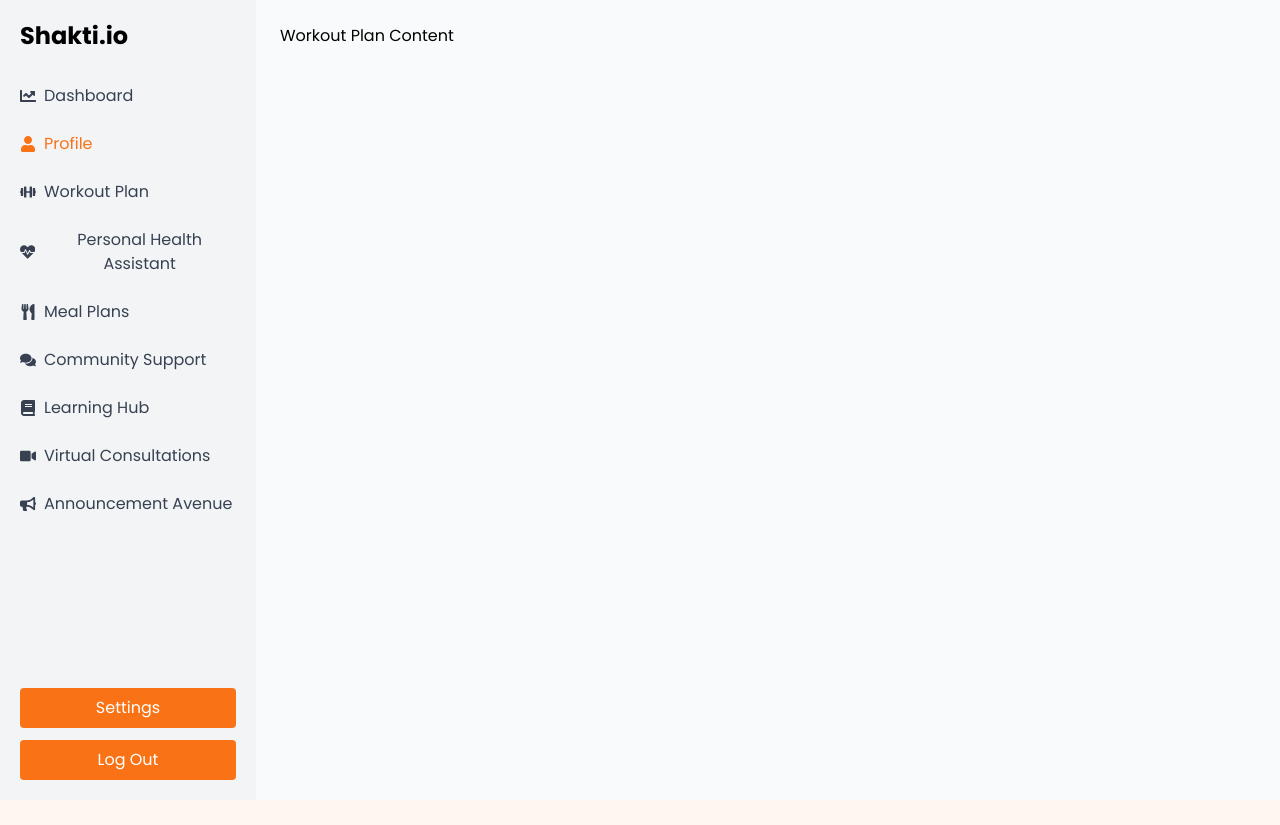
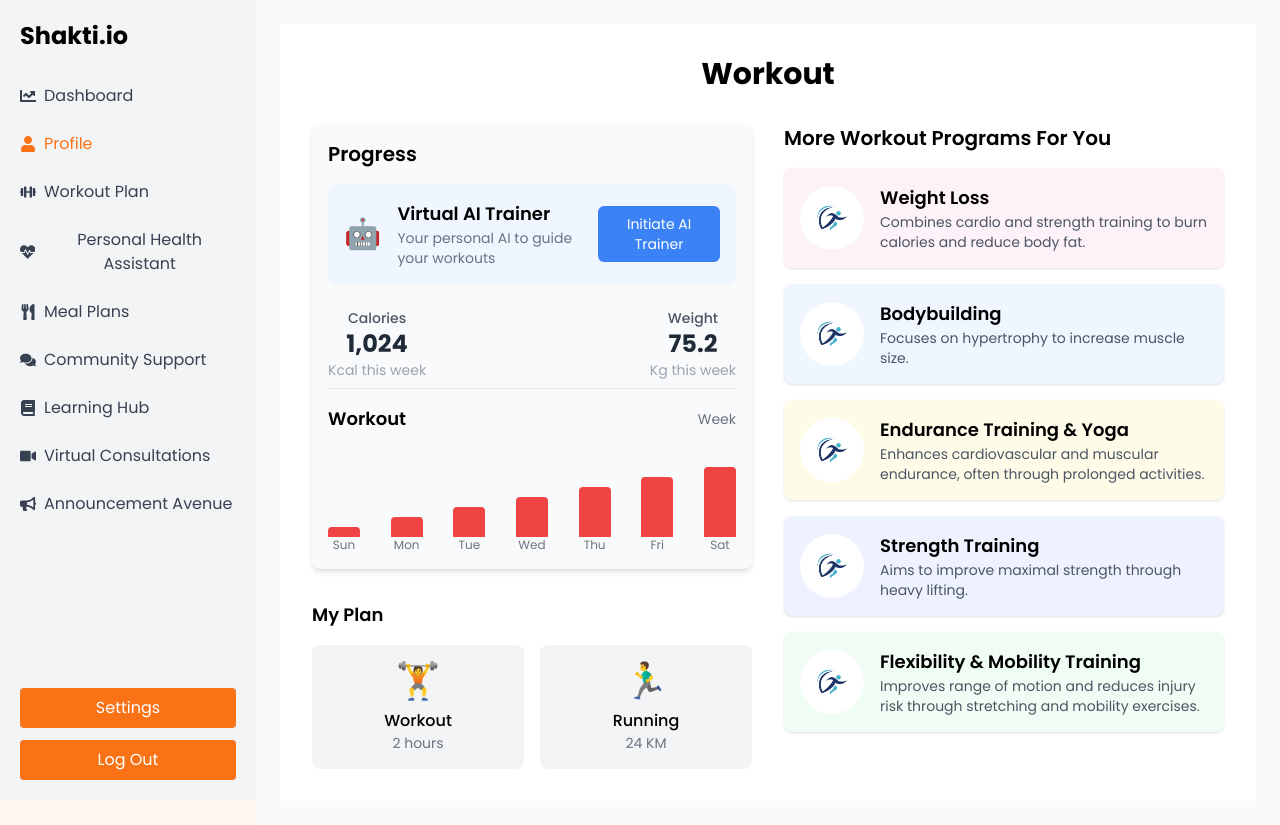
Before and after one commit to Adnan-The-Coder/web-app-full-stack-ai-integrated-fitness, a Next.js app: page /Dashboard in a window 1280 px wide. Both pictures are taken after a click on the button "Workout Plan". Before the commit the page ends 800 px from the top, so only its background shows below. Built offline with nearby package versions, Linux system fonts and the light colour scheme; no server answers.

Commit message:
feat: Add workout section

```diff
--- a/app/Dashboard/page.tsx
+++ b/app/Dashboard/page.tsx
@@ -1,8 +1,6 @@
 /* eslint-disable @typescript-eslint/no-explicit-any */
 "use client";
-// import DashboardContent from '@/components/Dashboard.Content';
 import axios from 'axios';
-import { NextResponse } from 'next/server';
 import React, { useState } from 'react';
 import { useRouter } from 'next/navigation';
 import toast from 'react-hot-toast';
@@ -10,6 +8,7 @@ import { FaDumbbell, FaUser, FaHeartbeat, FaUtensils, FaComments, FaBook, FaVide
 import DashboardContent from '@/components/DashboardContents/Dashboard.Content';
 import Profile_content from '@/components/DashboardContents/Profile';
 import { useEffect } from 'react';
+import Workout from '@/components/DashboardContents/Workout';
 
 interface SidebarProps {
   setSelectedSection: (section: string) => void;
@@ -157,7 +156,7 @@ const Dashboard = () => {
       case 'profile':
         return <Profile_content/>;
       case 'workout-plan':
-        return <div>Workout Plan Content</div>;
+        return <Workout/>
       case 'health-assistant':
         return <div>Health Assistant Content</div>;
       case 'meal-plans':
--- /dev/null
+++ b/components/DashboardContents/Workout.tsx
@@ -0,0 +1,145 @@
+import Image from "next/image";
+import React from "react";
+
+const Workout = () => {
+  return (
+    <div className="w-full h-full p-4 lg:p-8 bg-white">
+      {/* Main Heading */}
+      <h1 className="text-3xl font-bold text-center mb-8">Workout</h1>
+
+      {/* Main Content Section - Flex Layout */}
+      <div className="flex flex-col lg:flex-row w-full">
+        {/* Left - Progress Section */}
+        <div className="w-full lg:w-1/2 space-y-8">
+          {/* Progress Section */}
+          <div className="bg-gray-50 p-4 rounded-lg shadow-md">
+            <h2 className="text-xl font-semibold mb-4">Progress</h2>
+
+            {/* Virtual AI Trainer Section */}
+            <div className="bg-blue-50 p-4 rounded-lg flex items-center justify-between mb-6">
+              <div className="flex items-center space-x-4">
+                {/* Icon */}
+                <div className="text-3xl">🤖</div>
+                <div>
+                  <h3 className="text-lg font-semibold">Virtual AI Trainer</h3>
+                  <p className="text-sm text-gray-500">Your personal AI to guide your workouts</p>
+                </div>
+              </div>
+              {/* Button to Initiate AI Trainer */}
+              <button className="bg-blue-500 text-white px-4 py-2 rounded-md text-sm hover:bg-blue-600">
+                Initiate AI Trainer
+              </button>
+            </div>
+
+            <div className="flex justify-between items-center border-b border-gray-200 pb-2">
+              <div className="text-center">
+                <h3 className="text-sm font-medium text-gray-600">Calories</h3>
+                <p className="text-2xl font-bold text-gray-800">1,024</p>
+                <p className="text-sm text-gray-400">Kcal this week</p>
+              </div>
+              <div className="text-center">
+                <h3 className="text-sm font-medium text-gray-600">Weight</h3>
+                <p className="text-2xl font-bold text-gray-800">75.2</p>
+                <p className="text-sm text-gray-400">Kg this week</p>
+              </div>
+            </div>
+
+            {/* Workout Chart */}
+            <div className="mt-4">
+              <div className="flex items-center justify-between">
+                <h4 className="text-lg font-semibold">Workout</h4>
+                <p className="text-sm text-gray-500">Week</p>
+              </div>
+              <div className="flex items-center justify-between mt-2 space-x-1">
+                {["Sun", "Mon", "Tue", "Wed", "Thu", "Fri", "Sat"].map((day, index) => (
+                  <div key={index} className="text-center">
+                    <div className="h-24 flex items-end justify-center">
+                      <div
+                        className={`w-8 rounded-t bg-red-500 h-${index % 2 === 0 ? 16 : 10}`}
+                        style={{ height: `${(index + 1) * 10}px` }} // Dynamic height for each bar
+                      ></div>
+                    </div>
+                    <p className="text-xs text-gray-500">{day}</p>
+                  </div>
+                ))}
+              </div>
+            </div>
+          </div>
+
+          {/* My Plan Section */}
+          <div className="flex flex-col space-y-4">
+            <h3 className="text-lg font-semibold">My Plan</h3>
+            <div className="flex space-x-4">
+              <div className="flex-1 bg-gray-100 p-4 rounded-lg text-center">
+                <div className="text-4xl">🏋️</div>
+                <p className="font-medium mt-2">Workout</p>
+                <p className="text-sm text-gray-500">2 hours</p>
+              </div>
+              <div className="flex-1 bg-gray-100 p-4 rounded-lg text-center">
+                <div className="text-4xl">🏃‍♂️</div>
+                <p className="font-medium mt-2">Running</p>
+                <p className="text-sm text-gray-500">24 KM</p>
+              </div>
+            </div>
+          </div>
+        </div>
+
+        {/* Right - Workout Programs Section */}
+        <div className="w-full lg:w-1/2 mt-8 lg:mt-0 lg:ml-8 space-y-4">
+          <h2 className="text-xl font-semibold">More Workout Programs For You</h2>
+
+          {[
+            {
+              title: "Weight Loss",
+              description: "Combines cardio and strength training to burn calories and reduce body fat.",
+              bgColor: "bg-pink-50",
+              image: "/fitness-logo.png", // Replace with actual image link
+            },
+            {
+              title: "Bodybuilding",
+              description: "Focuses on hypertrophy to increase muscle size.",
+              bgColor: "bg-blue-50",
+              image: "/fitness-logo.png", // Replace with actual image link
+            },
+            {
+              title: "Endurance Training & Yoga",
+              description:
+                "Enhances cardiovascular and muscular endurance, often through prolonged activities.",
+              bgColor: "bg-yellow-50",
+              image: "/fitness-logo.png", // Replace with actual image link
+            },
+            {
+              title: "Strength Training",
+              description: "Aims to improve maximal strength through heavy lifting.",
+              bgColor: "bg-indigo-50",
+              image: "/fitness-logo.png", // Replace with actual image link
+            },
+            {
+              title: "Flexibility & Mobility Training",
+              description:
+                "Improves range of motion and reduces injury risk through stretching and mobility exercises.",
+              bgColor: "bg-green-50",
+              image: "/fitness-logo.png", // Replace with actual image link
+            },
+          ].map((program, index) => (
+            <div key={index} className={`flex items-center p-4 rounded-lg shadow ${program.bgColor}`}>
+              <Image
+                width={30}
+                height={40}
+                src={program.image}
+                alt={program.title}
+                className="w-16 h-16 rounded-full object-cover"
+              />
+              <div className="ml-4">
+                <h4 className="text-lg font-semibold">{program.title}</h4>
+                <p className="text-sm text-gray-600">{program.description}</p>
+              </div>
+            </div>
+          ))}
+        </div>
+      </div>
+    </div>
+  );
+};
+
+export default Workout;
```
